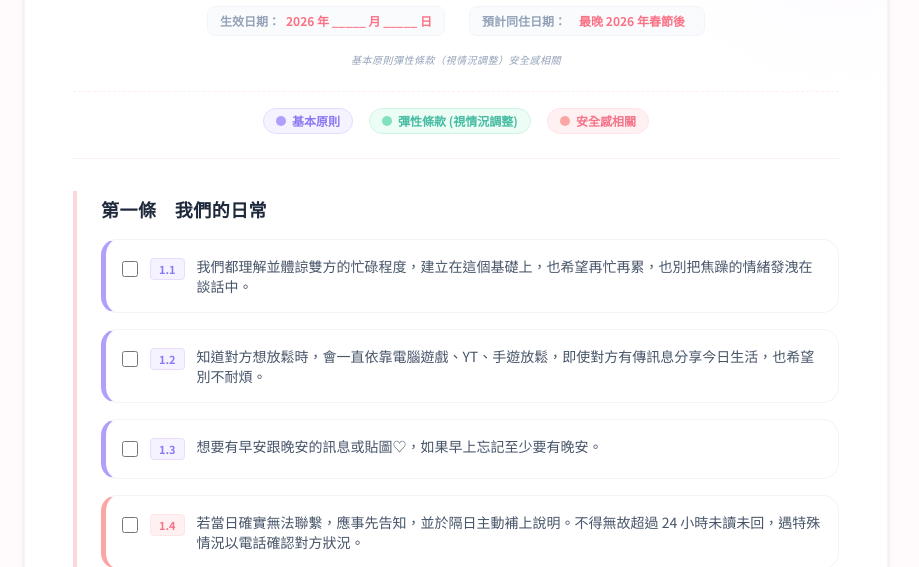
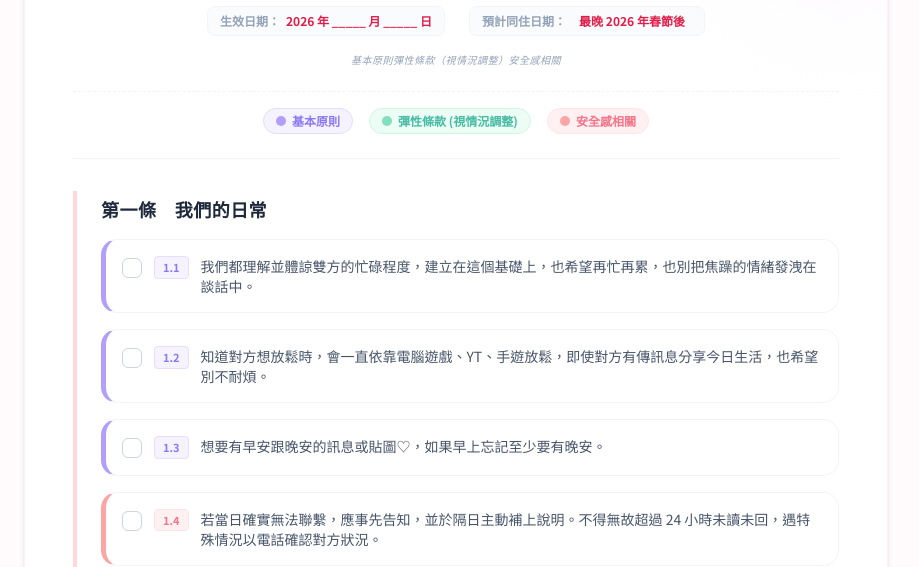
Before and after one commit to milyssstudio-cell/Agreement, a plain HTML site: page index.html in a window 1280 px wide. Shown: the part 233-800 px from the top of the page, without its empty margins (184-1103 px from the left). Drawn offline with nearby package versions, Linux system fonts and the light colour scheme; a web font is replaced by a local one.

Commit message:
Update index.html

```diff
--- a/index.html
+++ b/index.html
@@ -178,7 +178,7 @@
             <!-- 檔案上傳 -->
             <div class="mb-4">
                 <label class="block text-xs font-bold text-slate-500 mb-1.5">選擇備份檔案 (.json)</label>
-                <input type="file" id="importFile" accept=".json" onchange="handleFileSelect(event)" class="block w-full text-xs text-slate-400 file:mr-4 file:py-1.5 file:px-3 file:rounded-xl file:border-0 file:text-xs file:font-semibold file:bg-rose-50 file:text-rose-500 hover:file:bg-rose-100 cursor-pointer border border-dashed border-rose-200 rounded-xl p-2 bg-rose-50/10">
+                <input type="file" id="importFile" accept=".json" onchange="handleFileSelect(event)" class="block w-full text-xs text-slate-500 file:mr-4 file:py-1.5 file:px-3 file:rounded-xl file:border-0 file:text-xs file:font-semibold file:bg-rose-50 file:text-rose-500 hover:file:bg-rose-100 cursor-pointer border border-dashed border-rose-200 rounded-xl p-2 bg-rose-50/10">
             </div>
 
             <div class="relative flex py-2 items-center">
@@ -231,11 +231,11 @@
                 <div class="flex flex-col sm:flex-row justify-center items-center gap-3 sm:gap-6 text-xs text-slate-500 mt-2">
                     <div class="flex items-center gap-1.5 bg-slate-50/70 px-3 py-1.5 rounded-lg border border-slate-100">
                         <span class="font-bold text-slate-400">生效日期：</span>
-                        <span id="docEffectiveDate" contenteditable="false" class="font-semibold text-rose-400 min-w-[120px]">2026 年 _____ 月 _____ 日</span>
+                        <span id="docEffectiveDate" contenteditable="false" class="font-semibold text-rose-600 min-w-[120px]">2026 年 _____ 月 _____ 日</span>
                     </div>
                     <div class="flex items-center gap-1.5 bg-slate-50/70 px-3 py-1.5 rounded-lg border border-slate-100">
                         <span class="font-bold text-slate-400">預計同住日期：</span>
-                        <span id="docCohabDate" contenteditable="false" class="font-semibold text-rose-400 min-w-[120px]">最晚 2026 年春節後</span>
+                        <span id="docCohabDate" contenteditable="false" class="font-semibold text-rose-600 min-w-[120px]">最晚 2026 年春節後</span>
                     </div>
                 </div>
 
@@ -777,15 +777,20 @@
                         leftCol.appendChild(dragHandle);
                     }
 
+                    // 重新設計成符合馬卡龍風格且高對比度、相容性佳的自訂勾選盒 (新修改)
                     if (currentMode === 'check') {
                         const checkContainer = document.createElement('div');
                         checkContainer.className = "pt-0.5 flex-shrink-0";
-                        const checkbox = document.createElement('input');
-                        checkbox.type = "checkbox";
-                        checkbox.checked = rule.checked;
-                        checkbox.className = "w-4 h-4 rounded text-rose-400 focus:ring-rose-300 cursor-pointer accent-rose-400";
-                        checkbox.onchange = () => toggleCheck(sIndex, rIndex);
-                        checkContainer.appendChild(checkbox);
+
+                        const customCheckbox = document.createElement('div');
+                        customCheckbox.className = `w-5 h-5 rounded-md border flex items-center justify-center transition-all duration-150 ${
+                            rule.checked
+                            ? 'bg-rose-400 border-rose-400 text-white shadow-sm'
+                            : 'bg-white border-slate-300 hover:border-rose-300'
+                        }`;
+                        customCheckbox.innerHTML = rule.checked ? "<i class='fa-solid fa-check text-[10px]'></i>" : "";
+
+                        checkContainer.appendChild(customCheckbox);
                         leftCol.appendChild(checkContainer);
                     }
 
@@ -803,8 +808,9 @@
 
                     ruleEl.appendChild(leftCol);
 
+                    // 修改點：去除畫線 (line-through decoration-slate-300) 以及過度褪色，改成質感深灰色加粗 (新修改)
                     const textEl = document.createElement('p');
-                    textEl.className = `text-xs md:text-sm leading-relaxed text-slate-600 flex-1 ${rule.checked ? 'text-slate-400 font-medium line-through decoration-slate-300' : ''}`;
+                    textEl.className = `text-xs md:text-sm leading-relaxed flex-1 transition-colors ${rule.checked ? 'text-slate-800 font-medium' : 'text-slate-600'}`;
                     textEl.innerText = rule.text;
                     textEl.contentEditable = (currentMode === 'edit');
                     textEl.onblur = function() {
```
